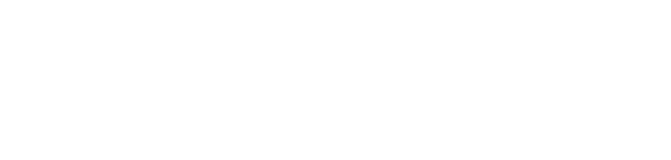
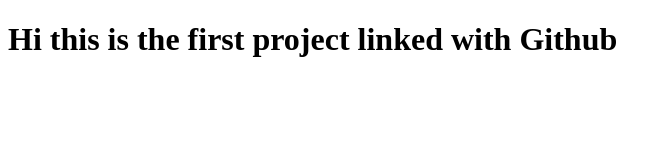
Before and after one commit to symadev/CRUD-Operations-Employee-Management-, a plain HTML site: page index.html in a window 1280 px wide. Shown: the whole page, without its empty margins (0-671 px from the left). Drawn offline with Linux system fonts and the light colour scheme.

Commit message:
heading added

```diff
--- a/index.html
+++ b/index.html
@@ -6,6 +6,6 @@
     <title>Document</title>
 </head>
 <body>
-
+    <h1>Hi this is the first project linked with Github</h1>
 </body>
 </html>
```
